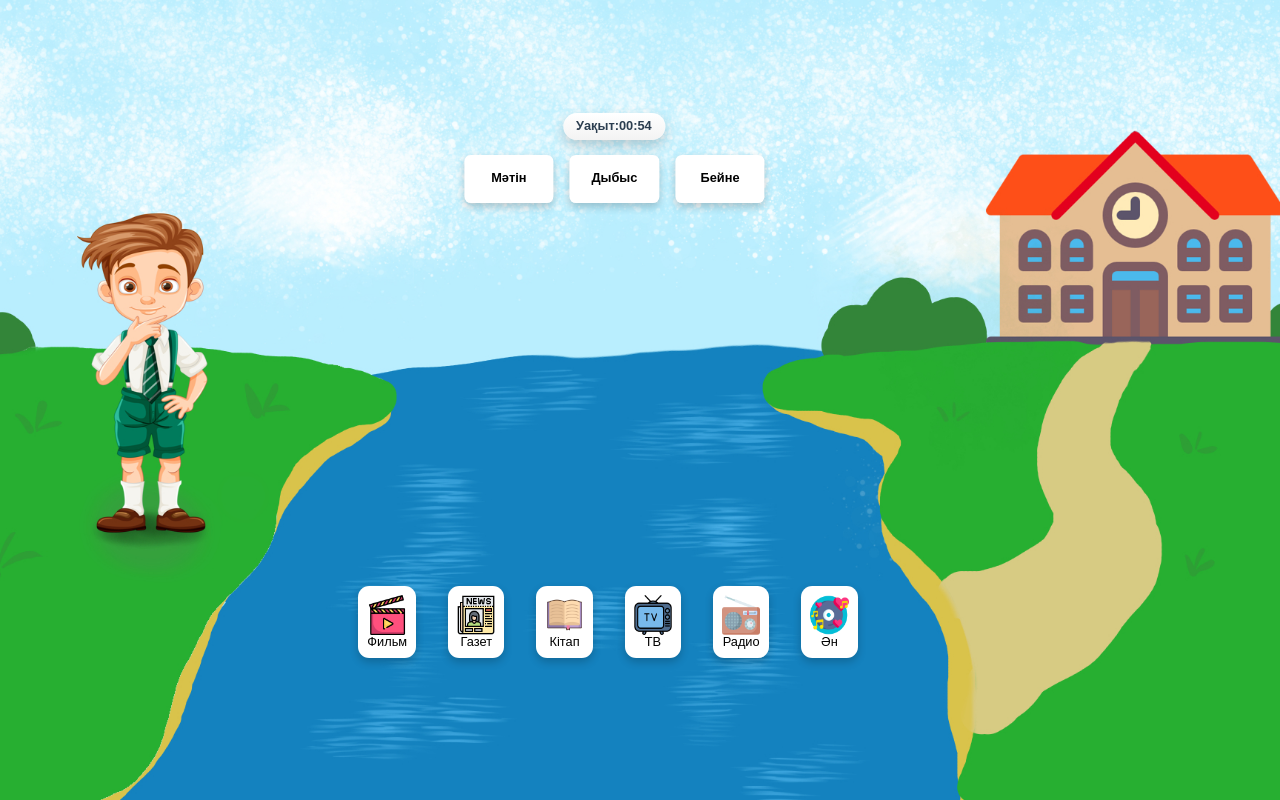
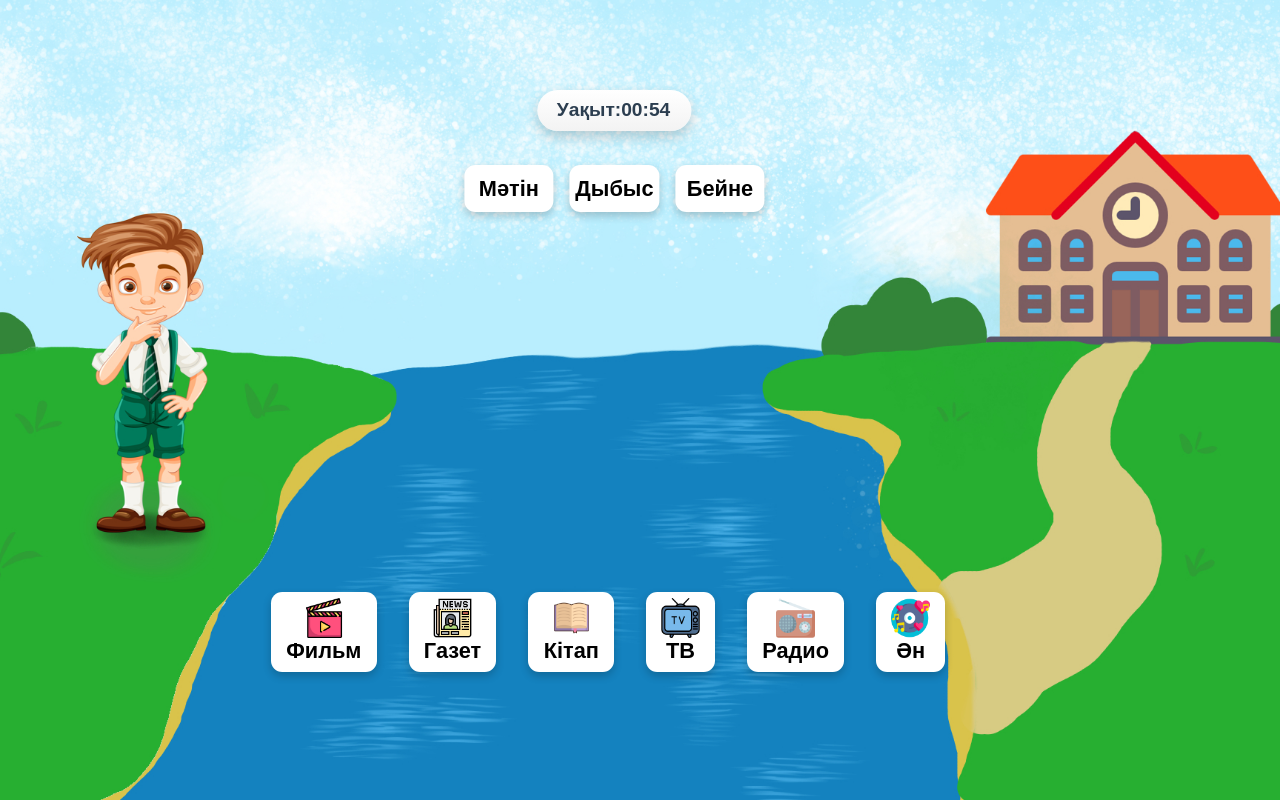
Before and after one commit to Re1otsu/Flask-App-Railway, a Flask app: page /game2 in a window 1280 px wide. Run offline with Flask 3, Linux system fonts and the light colour scheme; a user stored in the database is signed in.

Commit message:
прогресс

```diff
--- a/static/css/game2.css
+++ b/static/css/game2.css
@@ -29,8 +29,10 @@
     .target {
       display: flex;
       width: 7vw;
-      height: 6vh;
-      font-size: 1vw;
+      height: auto;
+      padding: 0.5em 2em;
+      gap:2vw;
+      font-size: 1.7vw;
       text-align: center;
       justify-content: center;
       align-items: center;
@@ -76,19 +78,21 @@
       margin-bottom: 2rem;
     }
     .item {
+      display: table-row;
       background: #fff;
       border-radius: 0.7rem;
-      padding: 2%;
       text-align: center;
-      width: 5vw;
-      height: 9vh;
-      font-size: 1vw;
+      padding: 0.3em 0.7em;
+      width: 10vw;
+      gap:2vw;
+      height: 10vh;
+      font-size: 1.7vw;
+      font-weight: 600;
       box-shadow: 0 4px 8px rgba(0,0,0,0.2);
       cursor: grab;
     }
     .item img {
-      width: 40px;
-      height: 40px;
+      width: 8vw;
       display: block;
       margin: auto;
     }
@@ -184,11 +188,11 @@
   color: #2c3e50;
   padding: 0.5em 1em;
   border-radius: 999px;
-  width:8vw;
-  font-size: 1vw;
+  width:12vw;
+  font-size: 1.5vw;
   font-weight: 700;
   box-shadow: 0 6px 14px rgba(0,0,0,0.18);
-  transform: translateX(-2vw);
+  transform: translate(-2vw, -2vh);
 
 }
 
```
Also changed, not shown: static/css/bolim1_1.css (+4 -4 lines).
